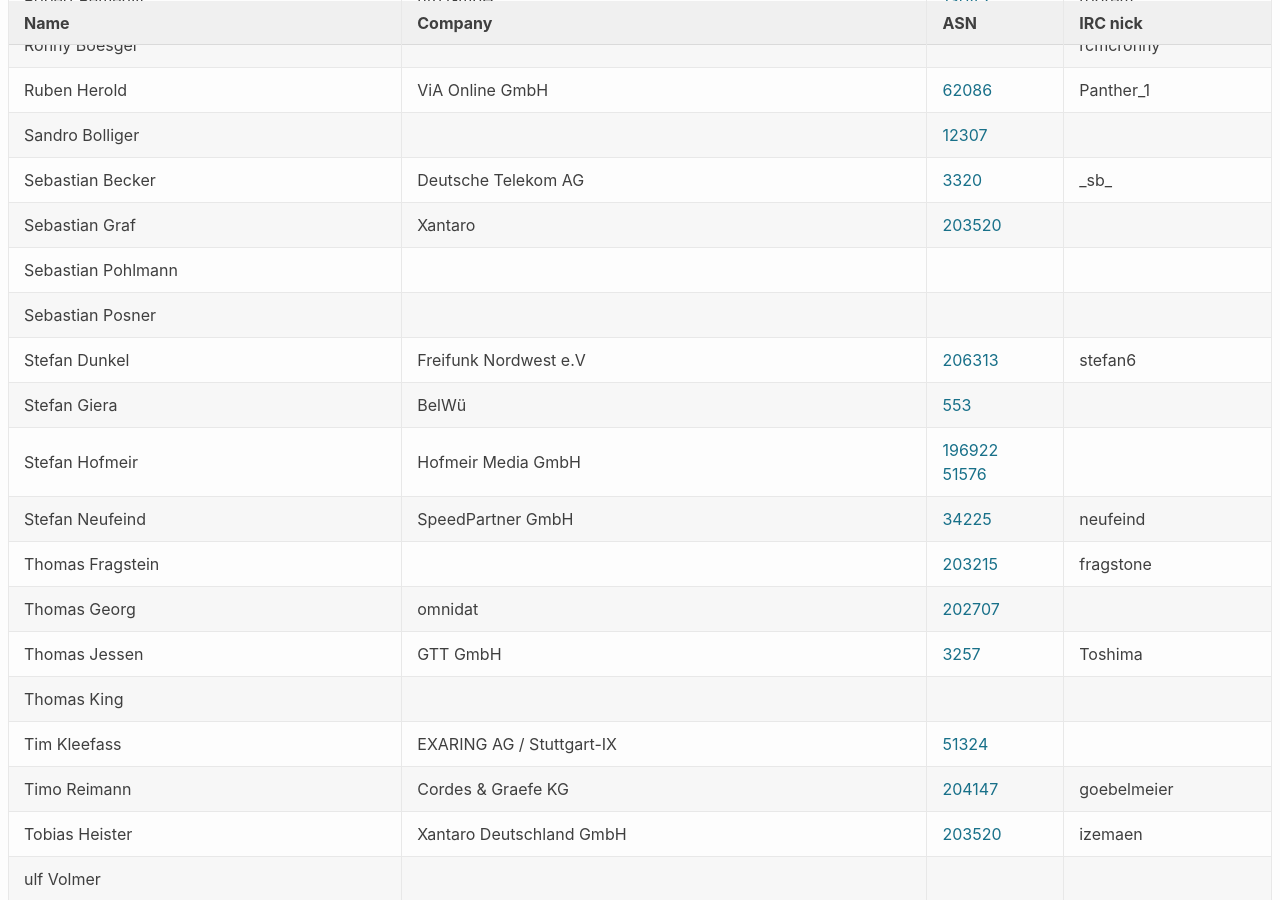
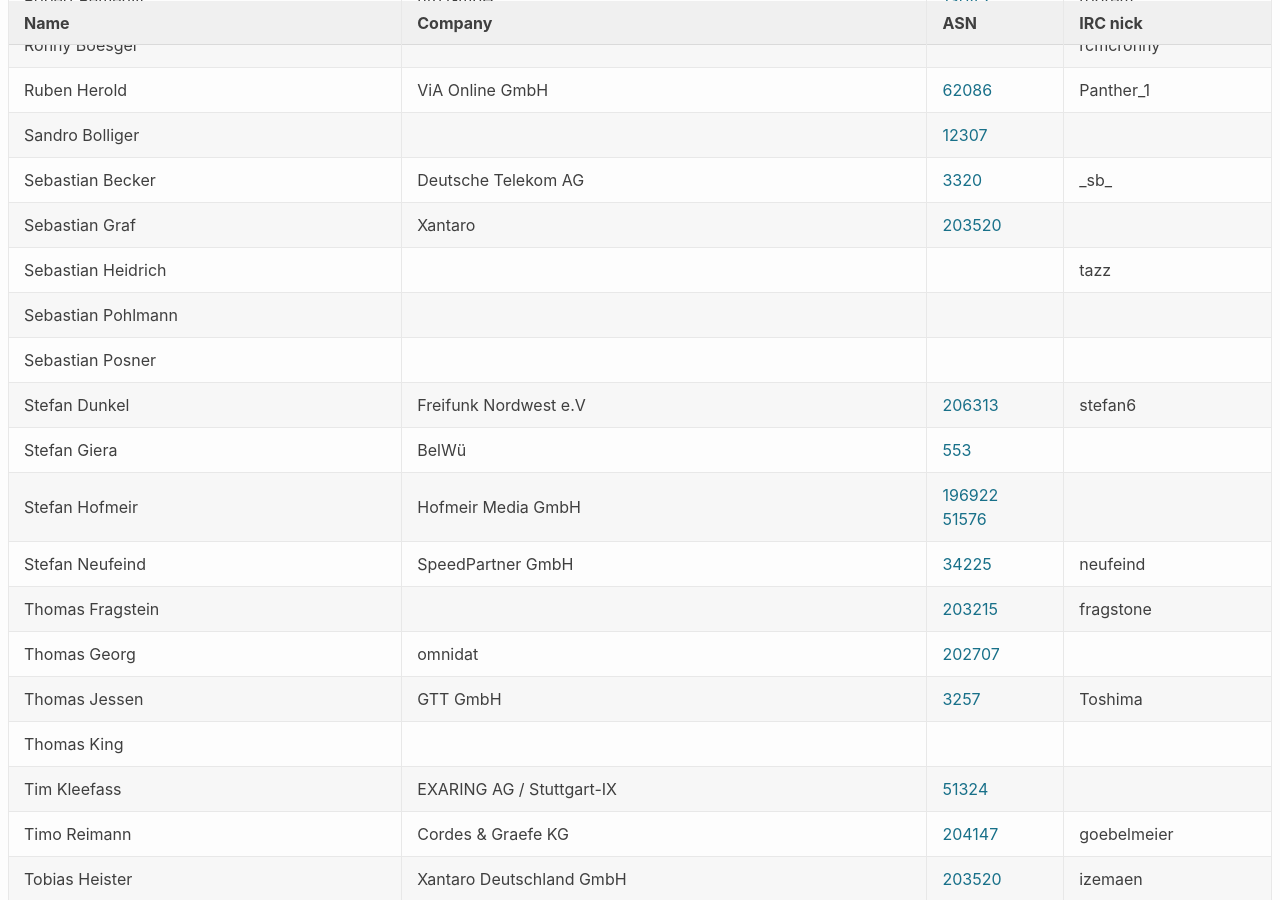
Before and after one commit to denog/pretix-attendeelist, a Jekyll site: the page built from denog2020.markdown, in a window 1280 px wide and 900 px high, scrolled down 3604 px. Built offline with Jekyll 4.4.1, drawn with Linux system fonts in a browser that asks for light colours.

Commit message:
Latest data: Mon Jan 25 12:06:16 UTC 2021

```diff
--- a/_data/attendees_meetup2021-01.json
+++ b/_data/attendees_meetup2021-01.json
@@ -468,6 +468,12 @@
     "asn": "203520"
   },
   {
+    "name": "Sebastian Heidrich",
+    "company": null,
+    "irc": "tazz",
+    "asn": null
+  },
+  {
     "name": "Sebastian Pohlmann",
     "company": null,
     "irc": null,
```
